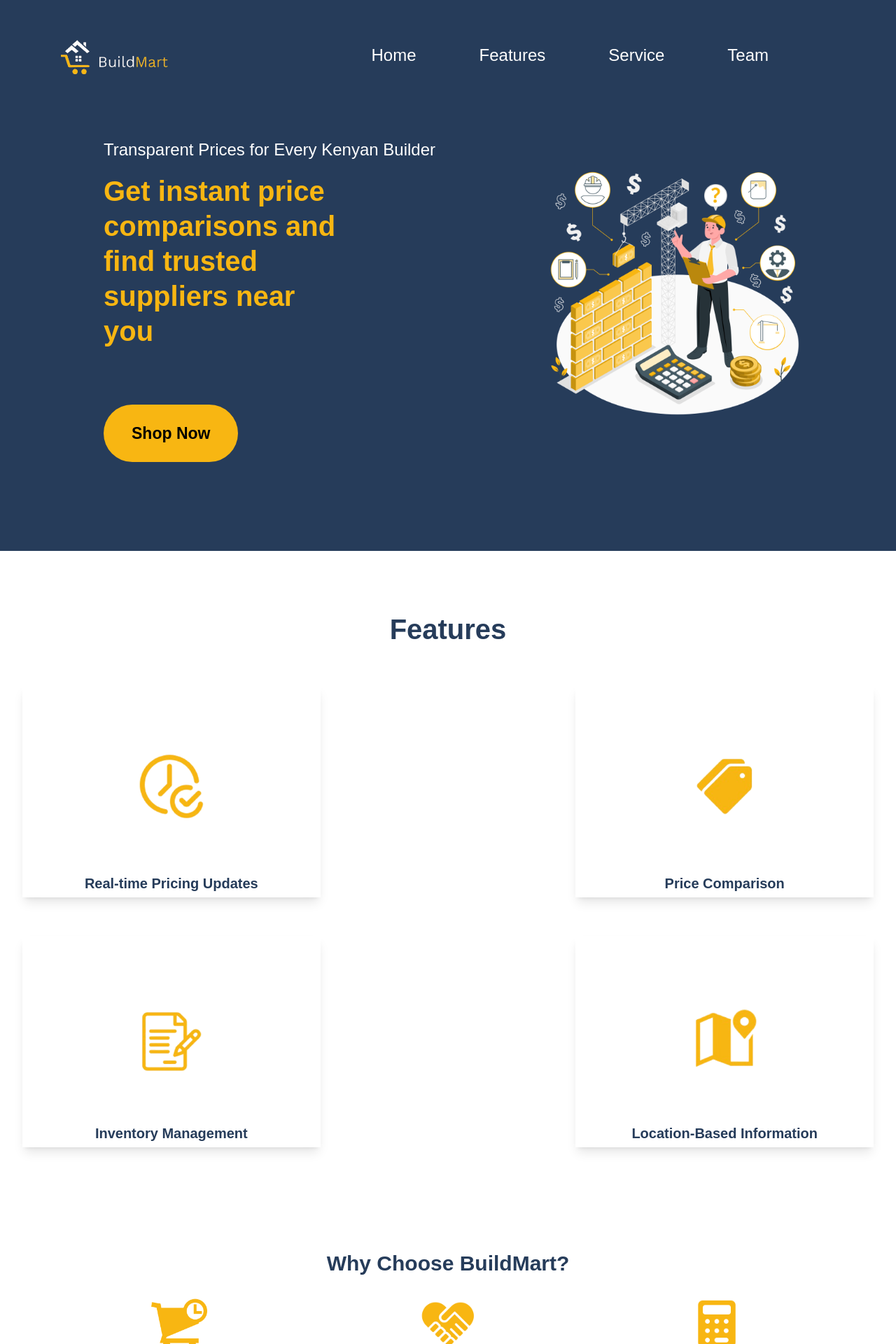
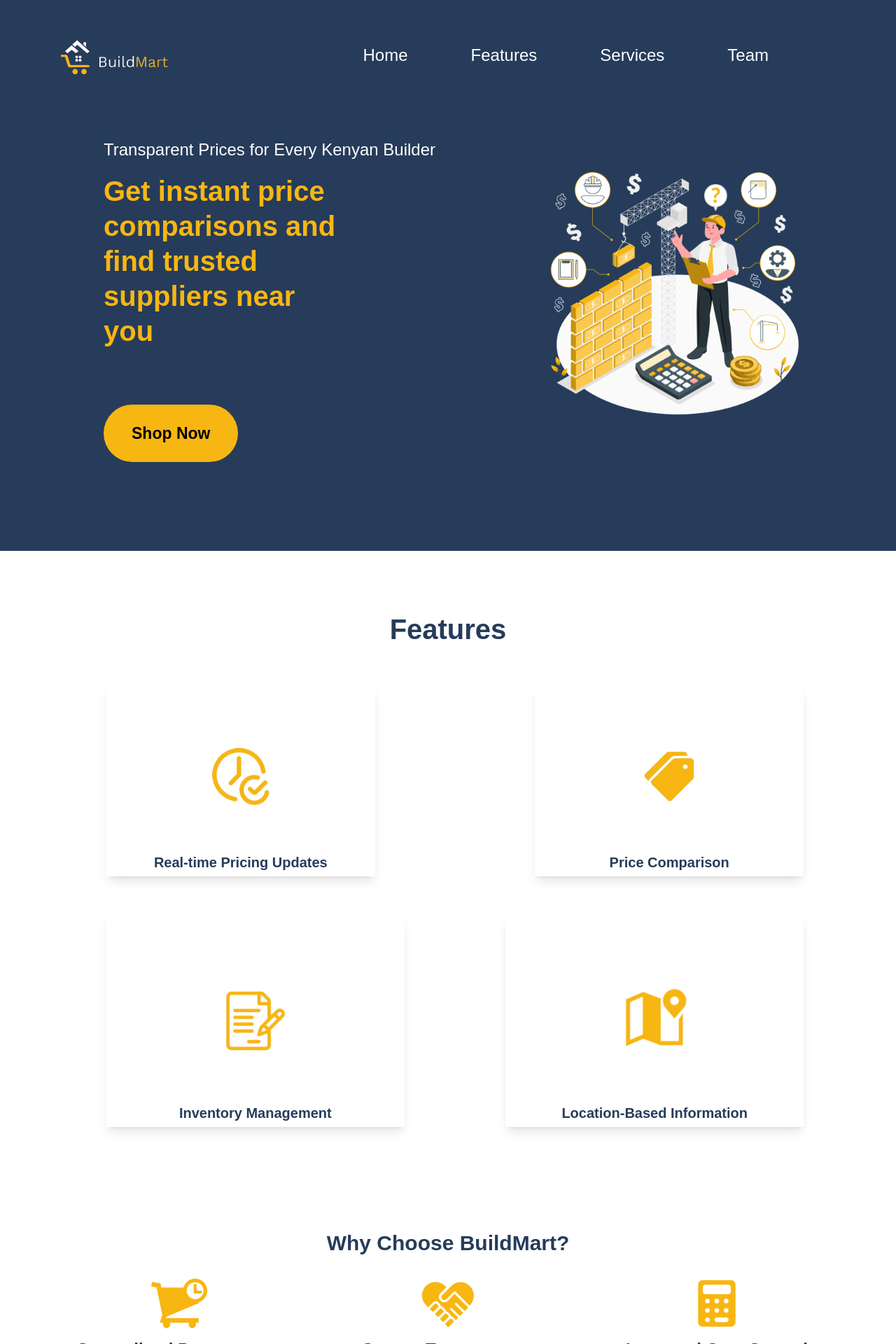
Before and after one commit to akirachix/Inyange-Informational, a Next.js app in the folder buildmart-informational/: page / in a window 1280 px wide. Shown: the top 1920 px of the page at 70% size. Built offline with nearby package versions, Linux system fonts and the light colour scheme.

Commit message:
made changes

```diff
--- a/buildmart-informational/src/app/components/Features/index.tsx
+++ b/buildmart-informational/src/app/components/Features/index.tsx
@@ -11,20 +11,20 @@ export default function Features() {
           </h1>
 
           {/* First Row */}
-          <div className="flex flex-col sm:flex-row justify-between items-center gap-[10px] sm:gap-[15px] md:gap-[20px] lg:gap-[25px] mt-[20px] sm:mt-[30px] md:mt-[40px] lg:mt-[50px]">
+          <div className="flex flex-col sm:flex-row justify-between items-center gap-[8px] sm:gap-[15px] md:gap-[20px] lg:gap-[20px] mt-[15px] sm:mt-[30px] md:mt-[40px] lg:mt-[50px] xl:ml-[120px]">
             <div className="flex flex-col items-center w-full sm:w-[45%] md:w-[55%] lg:w-[35%]">
               <Image
                 src="/images/picture4.png"
                 alt="Real-time Pricing Updates"
-                width={500}  // Set appropriate width
-                height={300} // Set appropriate height
+                width={500}
+                height={300}
                 className="shadow-lg shadow-gray-395"
               />
               <p className="text-[17px] sm:text-[16px] md:text-[24px] lg:text-[20px] font-semibold mt-[-27px] sm:mt-[-25px] md:mt-[-35px] lg:mt-[-35px] text-[#263C5A] text-center">
                 Real-time Pricing Updates
               </p>
             </div>
-            <div className="flex flex-col items-center w-full sm:w-[45%] md:w-[55%] lg:w-[35%]">
+            <div className="flex flex-col items-center w-full sm:w-[45%] md:w-[55%] lg:w-[35%] xl:mr-[100px]">
               <Image
                 src="/images/picture1.png"
                 alt="Price Comparison"
@@ -40,7 +40,7 @@ export default function Features() {
 
           {/* Second Row */}
           <div className="flex flex-col sm:flex-row justify-between items-center gap-[10px] sm:gap-[15px] md:gap-[20px] lg:gap-[25px] mt-[30px] sm:mt-[40px] md:mt-[50px] lg:mt-[60px]">
-            <div className="flex flex-col items-center w-full sm:w-[45%] md:w-[55%] lg:w-[35%]">
+            <div className="flex flex-col items-center w-full sm:w-[45%] md:w-[55%] lg:w-[35%] xl:ml-[120px]">
               <Image
                 src="/images/picture2.png"
                 alt="Inventory Management"
@@ -52,7 +52,7 @@ export default function Features() {
                 Inventory Management
               </p>
             </div>
-            <div className="flex flex-col items-center w-full sm:w-[45%] md:w-[55%] lg:w-[35%]">
+            <div className="flex flex-col items-center w-full sm:w-[45%] md:w-[55%] lg:w-[35%] xl:mr-[100px] md:mr-[-30px]">
               <Image
                 src="/images/picture3.png"
                 alt="Location-Based Information"
--- a/buildmart-informational/src/app/components/Footer/index.tsx
+++ b/buildmart-informational/src/app/components/Footer/index.tsx
@@ -21,7 +21,7 @@ const Footer: React.FC = () => {
               <h3 className="text-2xl font-bold ml-3">BuildMart</h3>
             </div>
 
-            <p className="text-sm sm:text-base md:text-lg xl:text-[20px] leading-relaxed my-4 px-2 xl:w-[100%]">
+            <p className="text-sm sm:text-base md:text-lg xl:text-[16px] leading-relaxed my-4 px-2 xl:w-[78%]">
               BuildMart is a cutting-edge marketplace for builders and
               construction professionals. We connect skilled tradespeople,
               suppliers, and industry experts across various sectors of the
@@ -78,7 +78,7 @@ const Footer: React.FC = () => {
           </div>
 
           <div className="w-full md:w-1/4">
-            <h4 className="text-[24px] font-semibold mb-4 text-[#F8B612]xl:text-[24px] font-semibold mb-4 text-[#F8B612]">
+            <h4 className="text-[24px] text-[#F8B612]xl:text-[24px] font-semibold mb-4 text-[#F8B612]">
               Social Info
             </h4>
             <div className="flex space-x-4">
--- a/buildmart-informational/src/app/components/Landingpage/index.tsx
+++ b/buildmart-informational/src/app/components/Landingpage/index.tsx
@@ -4,7 +4,7 @@ import Link from 'next/link';
 export default function Landingpage() {
   return (
     <section id="home">
-    <div className="bg-secondary text-white flex flex-col lg:flex-row items-center justify-center p-6 lg:p-12 mt-[-75px] md:mt-[-30px] lg:mt-[-80px] xl:pb-[127px] font-worksans">
+    <div className="bg-secondary text-white flex flex-col lg:flex-row items-center justify-center p-6 lg:p-12 mt-[-120px] md:mt-[-130px] lg:mt-[-80px] xl:pb-[127px] font-worksans">
       <div className="w-full lg:w-1/2 flex flex-col items-start mt-[30px] lg:mt-[10px] lg:pr-12">
         <h2 className="text-[16px] lg:w-[100%] sm:text-[20px] lg:text-[19px] xl:text-[24px] mt-[40px] sm:mt-[50px] lg:mt-[60px] mb-4 mx-auto lg:mx-0 text-center lg:text-left sm:w-[90%] xl:ml-[100px] md:text-[24px] md:ml-[25px] xl:mt-[-10px]">
           Transparent Prices for Every Kenyan Builder
--- a/buildmart-informational/src/app/components/Navbar/index.tsx
+++ b/buildmart-informational/src/app/components/Navbar/index.tsx
@@ -3,6 +3,35 @@ import Image from "next/image";
 import { useState } from "react";
 import { FiMenu } from "react-icons/fi";
 import { AiOutlineClose } from "react-icons/ai";
+
+interface HamburgerMenuProps {
+  toggleMenu: () => void;
+}
+
+const HamburgerMenu: React.FC<HamburgerMenuProps> = ({ toggleMenu }) => {
+  const menuItems = [
+    { href: "#home", text: "Home" },
+    { href: "#features", text: "Features" },
+    { href: "#pricing", text: "Pricing" },
+    { href: "#about", text: "About" },
+  ];
+
+  return (
+    <ul className="flex flex-col items-center gap-6 text-white text-[20px]">
+      {menuItems.map((item, index) => (
+        <li key={index}>
+          <a
+            href={item.href}
+            className="text-white font-medium mb-4 hover:text-primary"
+            onClick={toggleMenu}
+          >
+            {item.text}
+          </a>
+        </li>
+      ))}
+    </ul>
+  );
+};
 
 export default function Navbar() {
   const [isOpen, setIsOpen] = useState(false);
@@ -22,30 +51,51 @@ export default function Navbar() {
           src="/images/Informational-Websit.png"
           width={300}
           height={100}
-          className="w-auto h-auto max-w-[150px] sm:max-w-[200px] lg:max-w-[300px] 2xl:max-w-[400px] lg:mt-[-30px] lg:ml-[-24px] md:w-[100%]"
+          className="w-auto h-auto max-w-[300px] sm:max-w-[300px] md:max-w-[350px] lg:max-w-[300px] 2xl:max-w-[400px] ml-[-43px] mt-[-30px] sm:ml-[-16px] md:ml-[-40px]  lg:ml-[-24px]  lg:mt-[-30px] md:w-[100%]"
           alt="Logo"
         />
 
         <div className="md:hidden">
           <button onClick={toggleMenu} className="text-white p-2">
-            <FiMenu className="w-8 h-8 sm:w-10 sm:h-9 md:ml-[-30px] ml-[-30px]" />
+            <FiMenu className="w-8 h-8 sm:w-10 sm:h-10 md:w-12 md:h-12 ml-[-30px] sm:ml-[-35px] md:ml-[-40px] mt-[-30px]" />
           </button>
         </div>
 
-        <ul className="hidden lg:flex lg:mt-[-40px] lg:mr-[150px] md:flex md:text-[22px] md:gap-[60px] gap-8 lg:gap-[90px] lg:text-[24px] lg:ml-[80px]">
+        <ul className="hidden lg:flex lg:mt-[-40px] lg:mr-[150px] md:flex md:text-[22px] md:gap-[40px] gap-8 lg:gap-[90px] lg:text-[24px] lg:ml-[80px] md:mt-[-20px]">
           <li>
-           <a href='#home' className="text-white hover:text-primary font-medium lg:text-[24px]">Home</a></li>
-          <li >
-          <a href='#features' className="text-white font-medium lg:text-[24px] hover:text-primary">Features</a></li>
-          <li >
-          <a href='#service' className="text-white font-medium lg:text-[24px]  hover:text-primary">Service</a></li>
-          <li >
-          <a href='#team' className="text-white font-medium lg:text-[24px]  hover:text-primary">Team</a></li>
-
+            <a
+              href="#home"
+              className="text-white hover:text-primary font-medium lg:text-[24px]"
+            >
+              Home
+            </a>
+          </li>
+          <li>
+            <a
+              href="#features"
+              className="text-white font-medium lg:text-[24px] hover:text-primary"
+            >
+              Features
+            </a>
+          </li>
+          <li>
+            <a
+              href="#service"
+              className="text-white font-medium lg:text-[24px]  hover:text-primary"
+            >
+              Services
+            </a>
+          </li>
+          <li>
+            <a
+              href="#team"
+              className="text-white font-medium lg:text-[24px]  hover:text-primary"
+            >
+              Team
+            </a>
+          </li>
         </ul>
       </div>
-
-
 
       {isOpen && (
         <div className="fixed inset-0 bg-secondary bg-opacity-90 flex flex-col items-center justify-center z-50">
@@ -55,16 +105,7 @@ export default function Navbar() {
           >
             <AiOutlineClose />
           </button>
-          <ul className="flex flex-col items-center gap-6 text-white text-[20px]">
-            <li>
-            <a href="#home" className="text-white font-medium mb-4  hover:text-primary">Home</a></li>
-            <li >
-            <a href="#features" className="font-medium mb-4  hover:text-primary">Features</a></li>
-            <li>
-            <a href="#service" className="font-medium mb-4  hover:text-primary">Service</a></li>
-            <li >
-            <a href="#team" className="font-medium mb-4  hover:text-primary">Team</a></li>
-          </ul>
+          <HamburgerMenu toggleMenu={closeMenu} />
         </div>
       )}
     </main>
```
